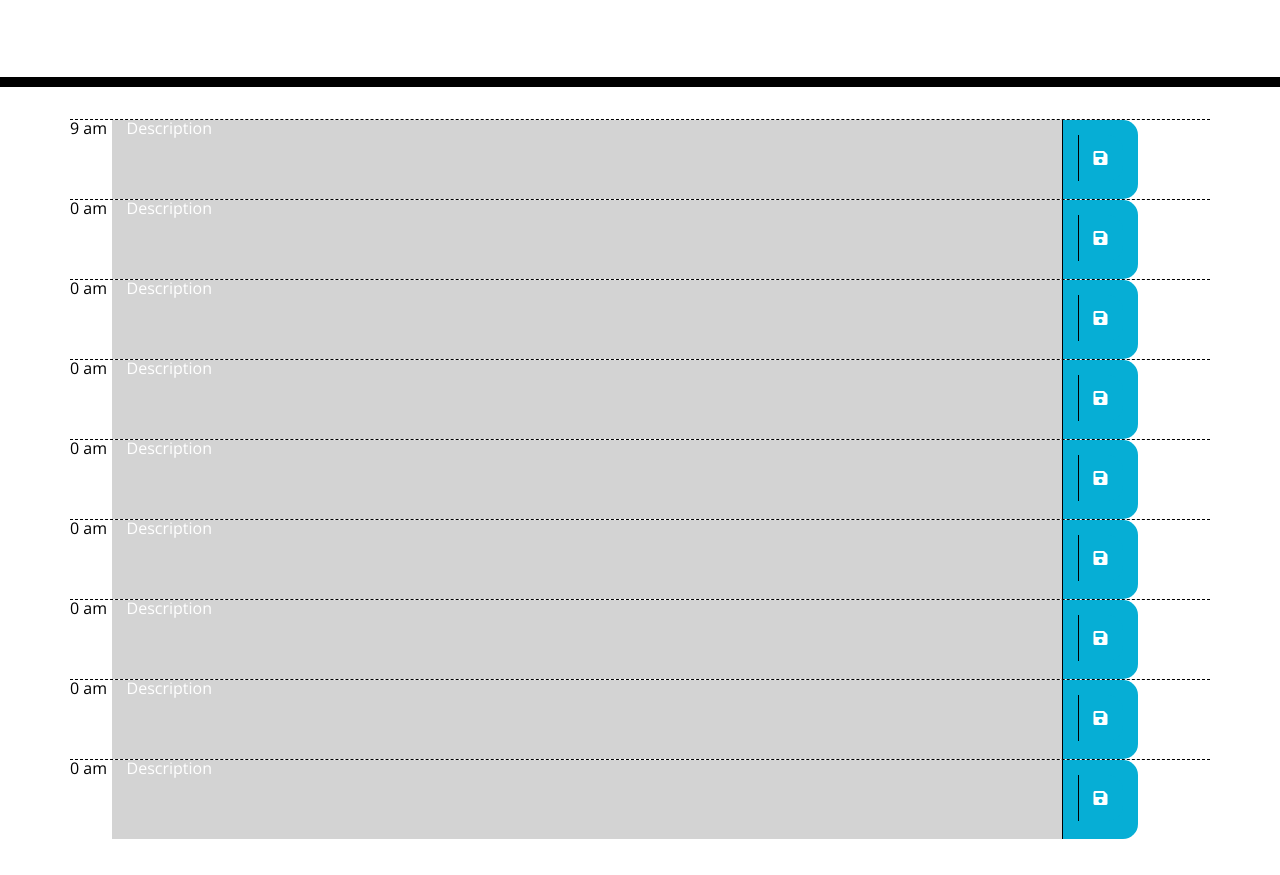
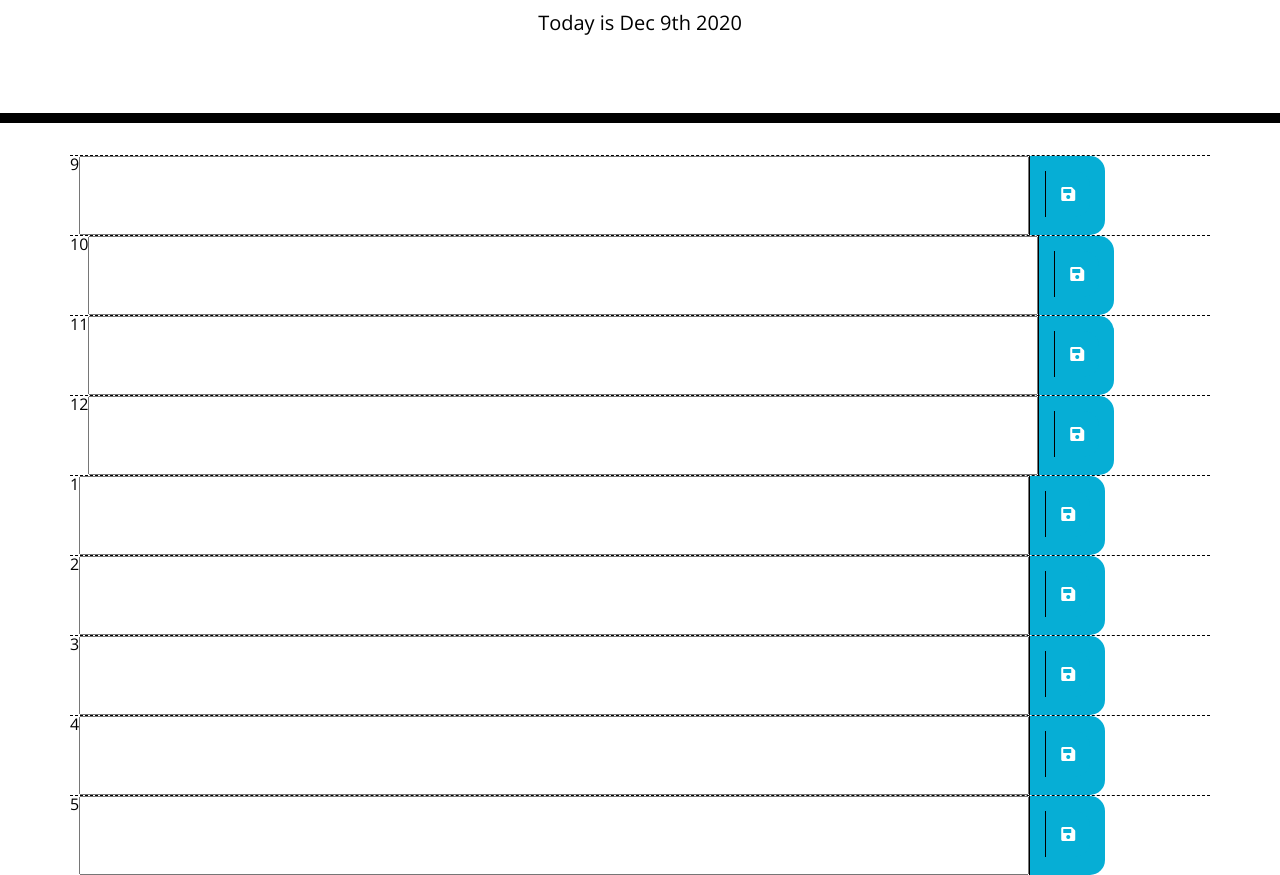
Before and after one commit to mokulling/dayplanner, a plain HTML site: page index.html in a window 1280 px wide. Shown: the part 181-1056 px from the top of the page. Before the commit the page ends 1020 px from the top, so only its background shows below. Drawn offline with nearby package versions, Linux system fonts and the light colour scheme.

Commit message:
extracted time values

```diff
--- a/index.html
+++ b/index.html
@@ -32,41 +32,41 @@
       <div class="calendar">
 
 
-        <div class="row hour row-1 timeblock">9 am
-          <div id="event" class="col-10 past description">Description</div>
+        <div class="row hour row-1 timeblock" value="9"><span id="9">9</span>
+          <input id="event9" class="col-10"></input>
           <div class="saveBtn"><i class="saveBtn fas fa-save"></i></div>
         </div>
 
-        <div class="row hour row-2 ">0 am
-          <div id="event" class="col-10 past description">Description</div>
+        <div class="row hour row-2 " value="10"><span id="10">10</span>
+          <input id="event10" class="col-10"></input>
           <div class="saveBtn"><i class="saveBtn fas fa-save"></i></div>
         </div>
-        <div class="row hour row-2 ">0 am
-          <div id="event" class="col-10 past description">Description</div>
+        <div class="row hour row-3" value="11"><span id="11">11</span>
+          <input id="event11" class="col-10"></input>
           <div class="saveBtn"><i class="saveBtn fas fa-save"></i></div>
         </div>
-        <div class="row hour row-2 ">0 am
-          <div id="event" class="col-10 past description">Description</div>
+        <div  class="row hour row-4 " value="12"><span id="12">12</span>
+          <input id="event12" class="col-10"></input>
           <div class="saveBtn"><i class="saveBtn fas fa-save"></i></div>
         </div>
-        <div class="row hour row-2 ">0 am
-          <div id="event" class="col-10 past description">Description</div>
+        <div class="row hour row-5 " value="13"><span id="13">1</span>
+          <input id="event13" class="col-10"></input>
           <div class="saveBtn"><i class="saveBtn fas fa-save"></i></div>
         </div>
-        <div class="row hour row-2 ">0 am
-          <div id="event" class="col-10 past description">Description</div>
+        <div  class="row hour row-6 " value="14"><span id="14">2</span>
+          <input id="event14" class="col-10"></input>
           <div class="saveBtn"><i class="saveBtn fas fa-save"></i></div>
         </div>
-        <div class="row hour row-2 ">0 am
-          <div id="event" class="col-10 past description">Description</div>
+        <div class="row hour row-7 " value="15"><span id="15">3</span>
+          <input id="event15" class="col-10"></input>
           <div class="saveBtn"><i class="saveBtn fas fa-save"></i></div>
         </div>
-        <div class="row hour row-2 ">0 am
-          <div id="event" class="col-10 past description">Description</div>
+        <div class="row hour row-8 " value="16"><span id="16">4</span>
+          <input id="event16" class="col-10"></input>
           <div class="saveBtn"><i class="saveBtn fas fa-save"></i></div>
         </div>
-        <div class="row hour row-2 ">0 am
-          <div id="event" class="col-10 past description">Description</div>
+        <div  class="row hour row-9 " value="17"><span id="17">5</span>
+          <input id="event17" class="col-10"></input>
           <div class="saveBtn"><i class="saveBtn fas fa-save"></i></div>
         </div>
 
@@ -109,5 +109,6 @@
 
     <script src="https://cdnjs.cloudflare.com/ajax/libs/jquery/3.2.1/jquery.min.js"></script>
     <script src="https://cdnjs.cloudflare.com/ajax/libs/moment.js/2.24.0/moment.min.js"></script>
+    <script src="script.js"></script>
   </body>
 </html>
--- a/script.js
+++ b/script.js
@@ -1,8 +1,73 @@
 var currentDay = $('#currentDay')
+var month = moment().month()+1 ;
+var day = moment().date()
+var hour = moment().format('h')
+var description = $('.description')
+var hourRow = $('.hour')
+var saveBtn = $('.saveBtn')
+var input = $('<input>')
+var boxes = [$('.row-1'), $('.row-2'),$('.row-3'),$('.row-4'),$('row-5'),$('#row-6') ,$('.row-7'),$('.row-8'),$('.row-9'), ]
+var spans = $('<span>')
+var hours = [$('#9'), $('#10'), $('#11'), $('#12'), $('#13'),$('#14'),$('#15'),$('#16'),$('#17')]
+
+
+//for loop to change class
+
+console.log(hour)
+for (let i = 0; i < hours.length; i++) {
+    var currentWork = hours[i];
+    var workValue = currentWork[0].textContent
+    console.log(workValue)
+
+    if (workValue == hour) {
+        console.log('equal')
+    } else if (workValue > hour) {
+        console.log('greater')
+
+    } else {
+        console.log('less than ')
+
+    }
+
+}
 
 
 //if statement on past, present future,
 //if past change class to past
 //if present change class to present
 //if pfuture change class to future
+
+//click listener to add in event
+
+description.on('click', function (event){
+    var thisSection = event.target
+    console.log(thisSection)
+    //thisSection.append(input.text)
+
+})
 //click listener to save to local storage
+saveBtn.on('click', function(event) {
+
+    console.log(event.target)
+
+})
+
+
+//Insert current day into p id tag
+
+
+
+//console.log(month)
+//console.log(day)
+//console.log(hour)
+
+
+
+//Get current date
+function dateGetter () {
+    currentDay.text(moment().format('[Today is] MMM Do YYYY'))
+}
+
+dateGetter()
+
+//if statement on selecting current hour block
```
Also changed, not shown: style.css (line endings or trailing spaces).
